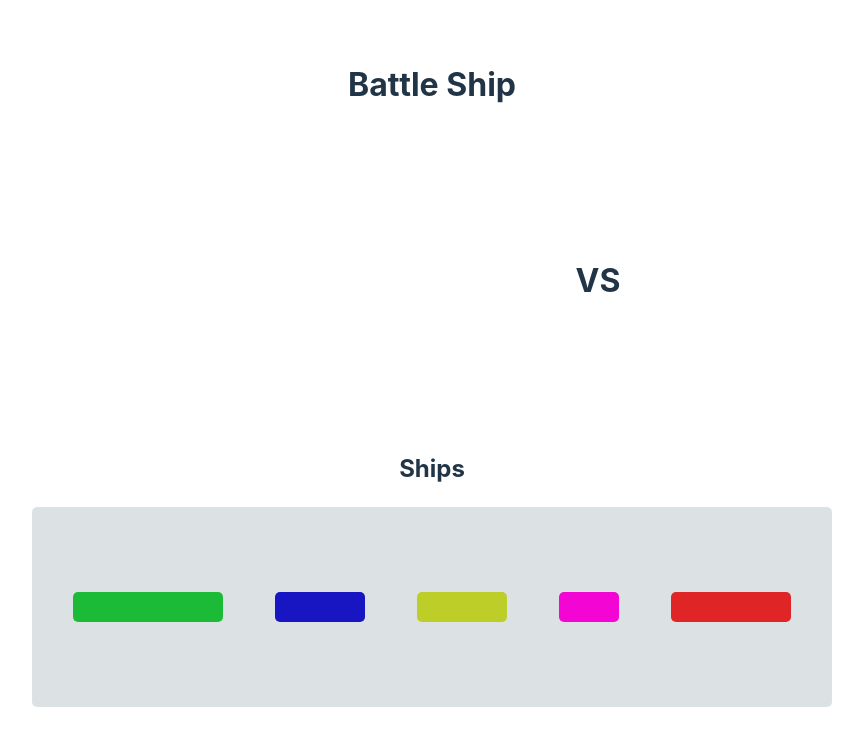
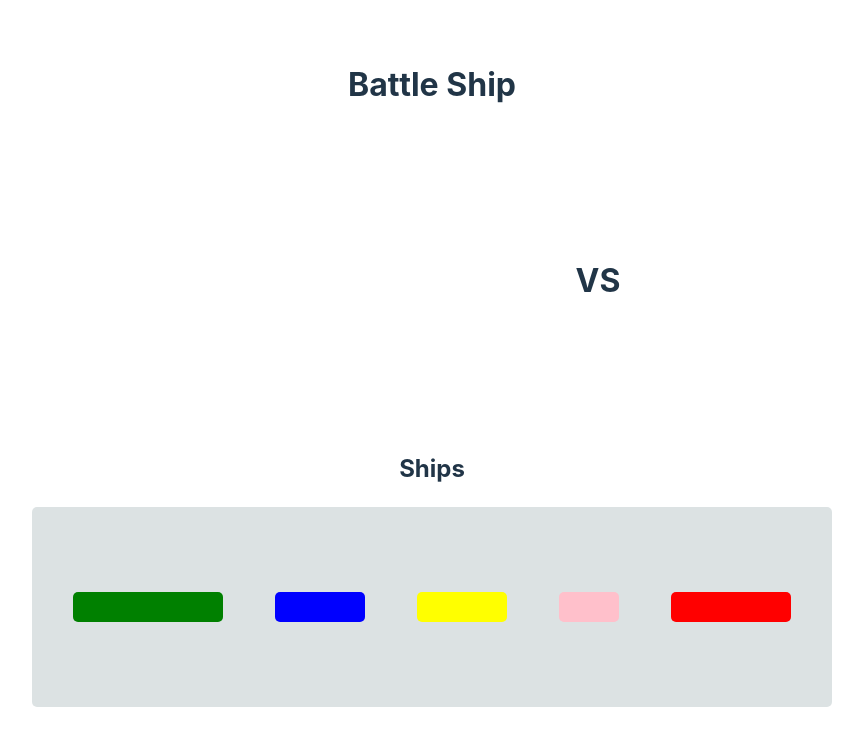
Before and after one commit to manu4970/BattleShip, a React (Vite) app: page / in a window 1280 px wide. Shown: the top 746 px of the page, without its empty margins (208-1071 px from the left). Built offline with nearby package versions, Linux system fonts and the light colour scheme.

Commit message:
se logra posicionar posicionar ships

```diff
--- a/src/App.jsx
+++ b/src/App.jsx
@@ -1,9 +1,7 @@
 import { useState } from 'react'
 import Info from './components/Info'
+import './styles/App.css'
 import './styles/Ships.css'
-// import PlayerBoard from './components/PlayerBoard'
-// import ShipsContainer from './components/ShipsContainer'
-import './styles/App.css'
 
 function App () {
   const [playerBoard, setPlayerBoard] = useState([
@@ -20,47 +18,26 @@ function App () {
   ])
 
   class Ships {
-    constructor (name, length) {
+    constructor (name, length, color) {
       this.id = Math.random()
       this.name = name
       this.length = length
+      this.color = color
       // this.positionX = 0
       // this.positionY = 0
       // this.hits = 0
       // this.sunk = false
     }
   }
-  const carrier = new Ships('Carrier', 5)
-  const battleship = new Ships('Battleship', 3)
-  const cruiser = new Ships('Cruiser', 3)
-  const submarine = new Ships('Submarine', 2)
-  const destroyer = new Ships('Destroyer', 4)
+  const carrier = new Ships('Carrier', 5, 'green')
+  const battleship = new Ships('Battleship', 3, 'blue')
+  const cruiser = new Ships('Cruiser', 3, 'yellow')
+  const submarine = new Ships('Submarine', 2, 'pink')
+  const destroyer = new Ships('Destroyer', 4, 'red')
 
-  // const [selectedShip, setSelectedShip] = useState()
+  const [selectedShip, setSelectedShip] = useState()
 
   const shipsList = [carrier, battleship, cruiser, submarine, destroyer]
-
-  // function selectShip (ship) {
-  //   setSelectedShip(ship)
-  //   console.log(selectedShip)
-  // }
-
-  let selectedShip = {}
-
-  const selectShip = (ship) => {
-    selectedShip = ship
-    console.log(selectedShip)
-  }
-
-  let posicion = {}
-
-  function getPosition (e) {
-    const cell = e.target
-    const x = parseInt(cell.getAttribute('x'))
-    const y = parseInt(cell.getAttribute('y'))
-    posicion = { x, y }
-    console.log(posicion)
-  }
 
   function setShip (ship, x, y, orientation) {
     console.log(ship, x, y, orientation)
@@ -102,16 +79,18 @@ function App () {
               <div
                 className='row'
                 key={x}
-                onClick={(e) => getPosition(e)}
+                // onClick={(e) => getPosition(e)}
               >
                 {row.map((cell, y) => {
                   return (
+                    // console.log(selectedShip)
                     <div
-                      className={`cell ${cell === 1 ? 'alive' : 'dead'}`}
+                      className={` cell ${cell === 1 ? 'alive' : 'dead'}`}
+                      style={cell === 1 ? { backgroundColor: selectedShip.color } : {}}
                       key={y}
                       y={y}
                       x={x}
-                      onClick={() => setShip(selectedShip, posicion.x, posicion.y, 'horizontal')}
+                      onClick={() => setShip(selectedShip, x, y, 'vertical')}
                     />
                   )
                 })}
@@ -127,7 +106,7 @@ function App () {
         <div className='shipContainer '>
           {shipsList.map(ship => {
             return (
-              <span key={ship.id} className={ship.name} onClick={() => selectShip(ship)} />
+              <span key={ship.id} className={ship.name} onClick={() => setSelectedShip(ship)} />
             )
           })}
         </div>
--- a/src/styles/Ships.css
+++ b/src/styles/Ships.css
@@ -28,30 +28,30 @@
 .Carrier{
   width: 150px;
   height: 30px;
-  background-color: #1cbb37;
+  background-color: green;
 
 }
 
 .Battleship{
   width: 90px;
   height: 30px;
-  background-color: #1815c2;
+  background-color: blue;
 }
 
 .Cruiser{
   width: 90px;
   height: 30px;
-  background-color: #bdce28;
+  background-color: yellow;
 }
 
 .Submarine{
   width: 60px;
   height: 30px;
-  background-color: #f306d3;
+  background-color: pink;
 }
 
 .Destroyer{
   width: 120px;
   height: 30px;
-  background-color: #df2525;
+  background-color: red;
 }
```
